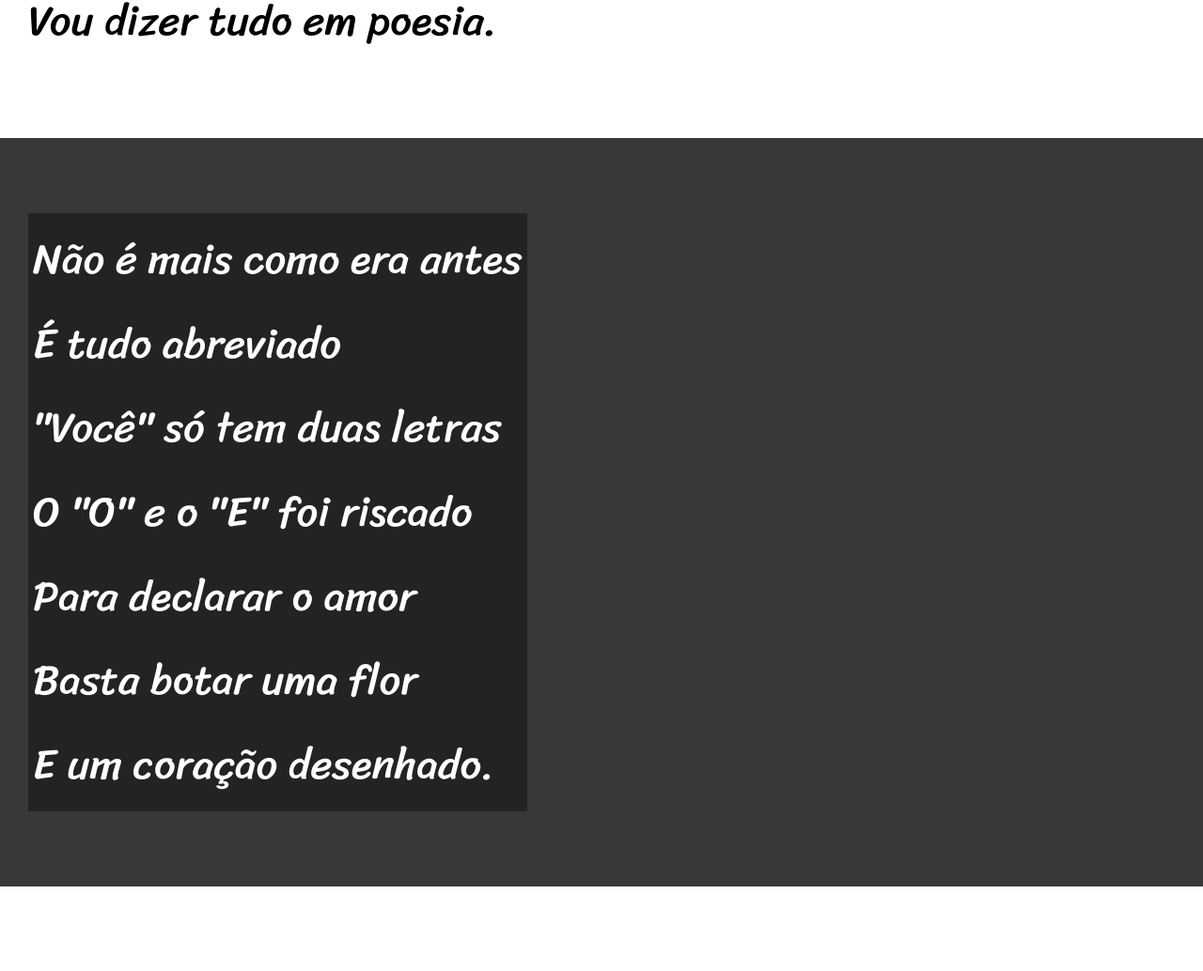
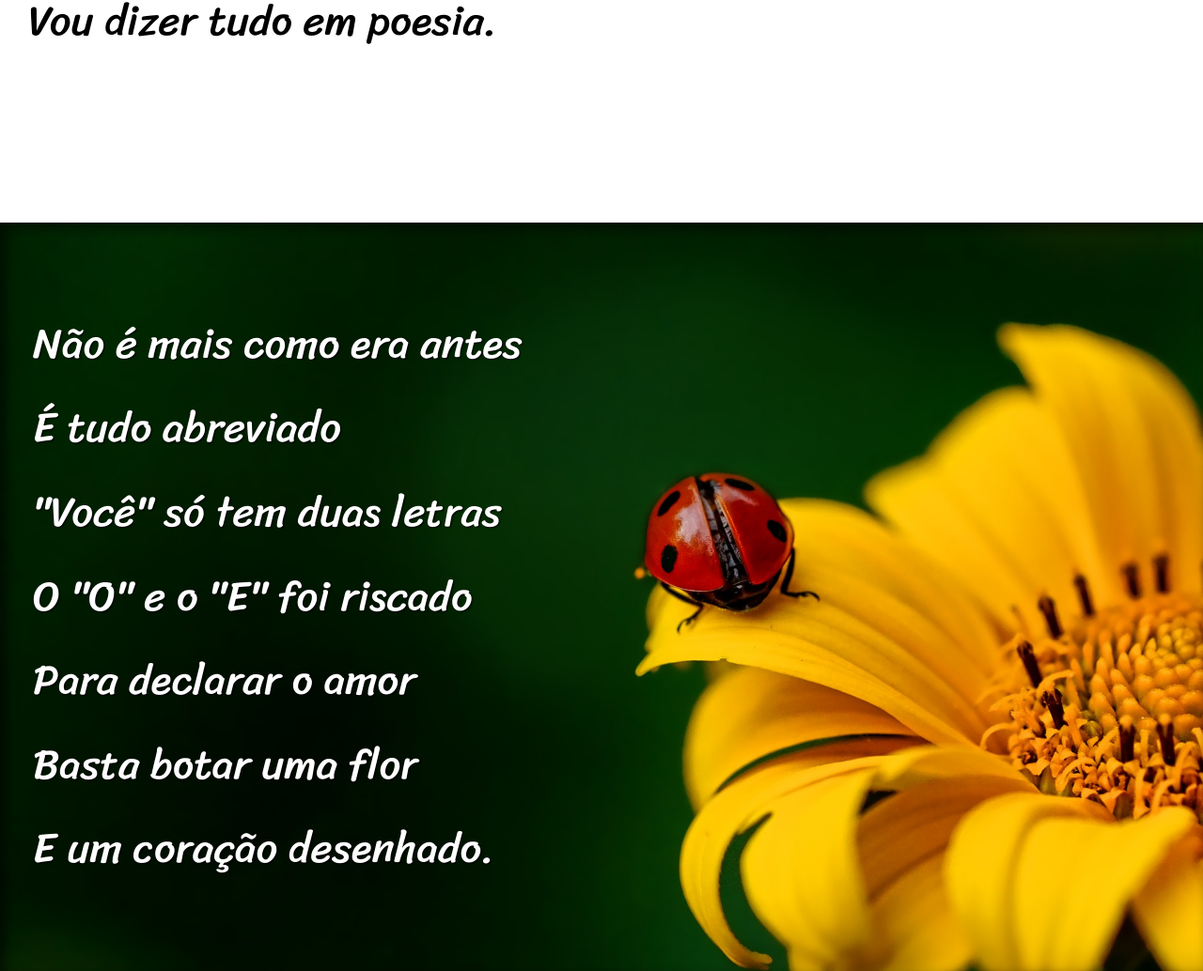
Before and after one commit to Rafael-N-Santos/Cordel-Moderno, a plain HTML site: page index.html in a window 1280 px wide. Shown: the part 900-1934 px from the top of the page at 94% size. Drawn offline with Linux system fonts and the light colour scheme.

Commit message:
Projeto Finalizado

```diff
--- a/estilo/style.css
+++ b/estilo/style.css
@@ -55,6 +55,10 @@ section {
     font-size: 3.5vw;
 }
 
+section > p {
+    padding-bottom: 2em;
+}
+
 section.normal {
     background-color: white;
     color: black;
@@ -63,12 +67,27 @@ section.normal {
 section.imagem {
     background-color: rgb(57, 56, 56);
     color: white;
+    box-shadow: inset 6px 6px 13px 0px rgba(0, 0, 0, 0.591);
+    background-attachment: fixed;
 }
 
 section.imagem > p {
-    background-color: rgba(0, 0, 0, 0.386);
+    color: white;
     padding: 5px;
     display:inline-block;
+    text-shadow: 1px 1px 2px black;
+}
+
+section#img01 {
+    background-image: url('../imagens/background001.jpg');
+    background-position: right center;
+    background-size: cover;
+}
+
+section#img02 {
+    background-image: url('../imagens/background002.jpg');
+    background-position: right center;
+    background-size: cover;
 }
 
 footer {
--- a/index.html
+++ b/index.html
@@ -25,7 +25,7 @@
         </p>
     </section>
 
-    <section class="imagem">
+    <section class="imagem" id="img01">
         <p>
             Não é mais como era antes<br>
             É tudo abreviado<br>
@@ -59,7 +59,7 @@
         </p>
     </section>
 
-    <section class="imagem">
+    <section class="imagem" id="img02">
         <p>
             Tenho saudade das cartas<br>
             Escritas com a própria mão<br>
@@ -94,7 +94,7 @@
     </section>
 
 <footer>
-    <p>Site criado durante o curso de HTML5 e CSS3 com ajuda de <a href="https://gustavoguanabara.github.io" target="_blank" rel="external">Gustavo Guanabara</a></p>
+    <p>Site criado durante o curso de HTML5 e CSS3 por <a href="#" target="_blank">Rafael Nogueira</a> com ajuda de <a href="https://gustavoguanabara.github.io" target="_blank" rel="external">Gustavo Guanabara</a></p>
 </footer>
 </body>
 </html>
```
Also changed, not shown: imagens/background001.jpg (added), imagens/background002.jpg (added).
